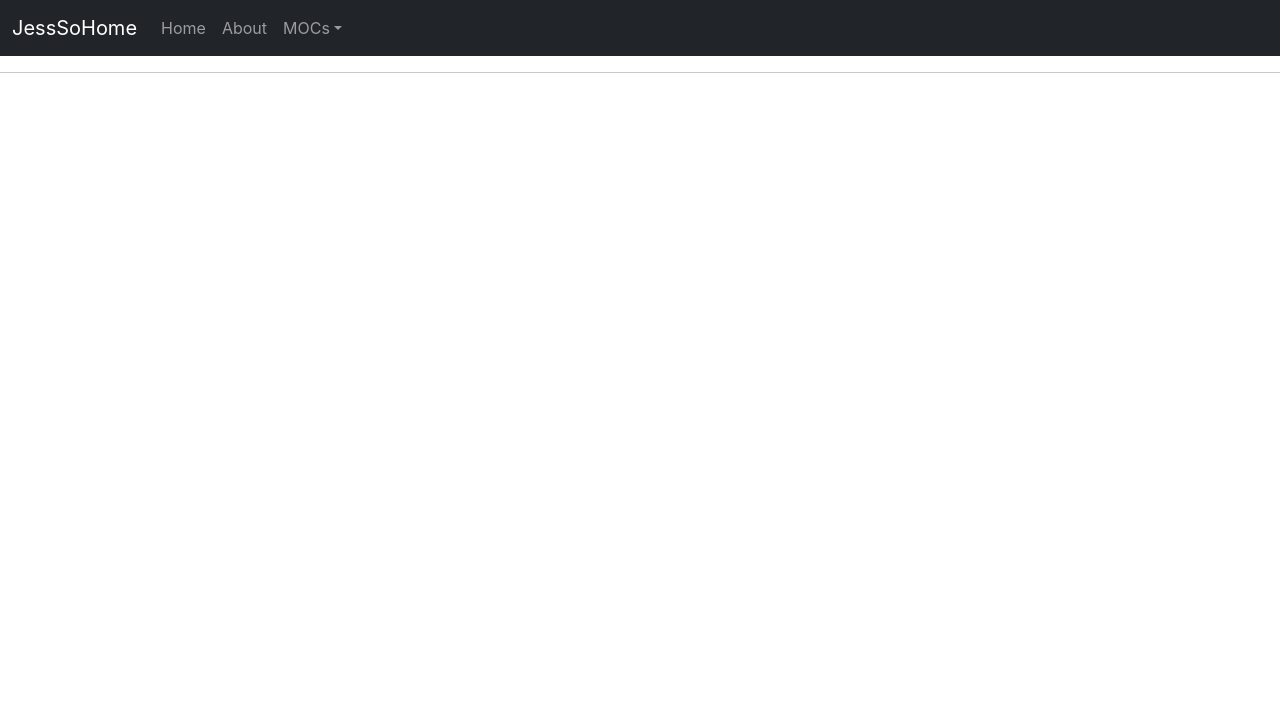
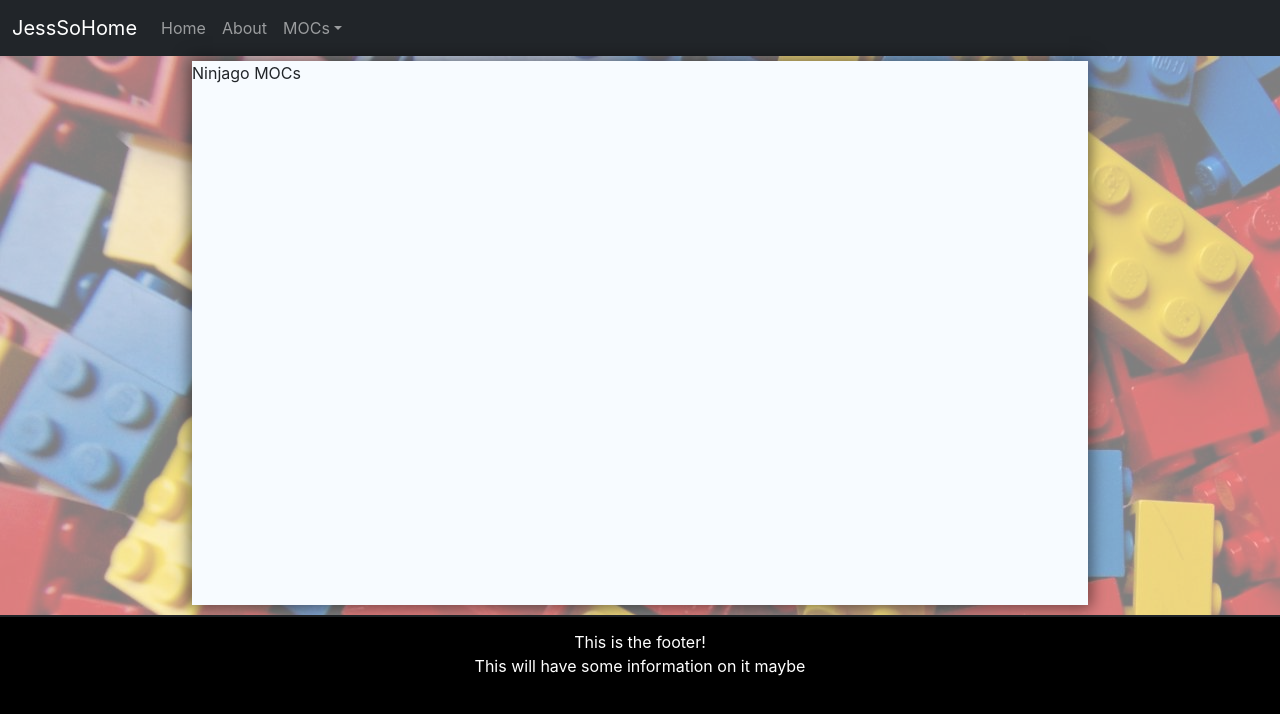
Before and after one commit to JessPls/JessSoHome, a React (Create React App) app in the folder jesssohome/: page /#/MOCs/Ninjago in a window 1280 px wide. Shown: the top 714 px of the page. Built offline with nearby package versions, Linux system fonts and the light colour scheme.

Commit message:
Initial commit for subpages, added footer and main content element

```diff
--- a/jesssohome/src/App.css
+++ b/jesssohome/src/App.css
@@ -1,16 +1,5 @@
 .App {
   text-align: center;
-}
-
-.App-logo {
-  height: 40vmin;
-  pointer-events: none;
-}
-
-@media (prefers-reduced-motion: no-preference) {
-  .App-logo {
-    animation: App-logo-spin infinite 20s linear;
-  }
 }
 
 .App-header {
@@ -27,12 +16,3 @@
 .App-link {
   color: #61dafb;
 }
-
-@keyframes App-logo-spin {
-  from {
-    transform: rotate(0deg);
-  }
-  to {
-    transform: rotate(360deg);
-  }
-}
--- a/jesssohome/src/App.js
+++ b/jesssohome/src/App.js
@@ -1,12 +1,15 @@
 import React from "react";
 import Navigation from "./elements/Navigation";
+import Footer from "./elements/Footer";
+
+import "./App.css";
 
 const App = () => {
-  return (
-        <div>
-          <Navigation/>
-          <hr/>
-        </div>
+    return (
+      <div className=".Content">
+        <Navigation/>
+        <Footer/>
+      </div>
     );
 };
 export default App;
--- /dev/null
+++ b/jesssohome/src/elements/Footer.css
@@ -0,0 +1,7 @@
+.Footer {
+    background-color: black;
+    color: white;
+    height: 200px;
+    text-align: center;
+    padding: 1% 0 0 0;
+}
--- /dev/null
+++ b/jesssohome/src/elements/Footer.js
@@ -0,0 +1,13 @@
+import "./Footer.css";
+
+function Footer() {
+    return (
+        <div className="Footer">
+            This is the footer!
+            <br/>
+            This will have some information on it maybe
+        </div>
+    );
+}
+
+export default Footer;
--- a/jesssohome/src/elements/Navigation.css
+++ b/jesssohome/src/elements/Navigation.css
@@ -7,5 +7,36 @@ Link {
 }
 
 .active {
-  background-color: #04AA6D;
+  background-color: #ffd0d7;
+  color: black;
 }
+
+.LegoBackground {
+  position: relative;
+  border-bottom: 2px solid;
+  padding-top: 5px;
+  padding-bottom: 10px;
+  min-height: calc(100vh - 256px);  /** window size minus header + footer size */
+}
+
+/** dummy element to only set opacity of background image */
+.LegoBackground::before {
+  content: "";
+  position: absolute;
+  top: 0;
+  left: 0;
+  width: 100%;
+  height: 100%;
+  background-image: url("../../public/bricks-background.jpg");
+  background-repeat: repeat;
+  opacity: 0.5;
+}
+
+.segment{
+  background-color: #f7fbff;
+  margin: 0 15%;
+  position: relative;
+  z-index: 1;
+  min-height: calc(100vh - 256px);
+  box-shadow: 0px 0px 15px 3px rgba(0, 0, 0, 0.5);
+}
--- a/jesssohome/src/elements/Navigation.js
+++ b/jesssohome/src/elements/Navigation.js
@@ -3,10 +3,15 @@ import Container from 'react-bootstrap/Container';
 import Nav from 'react-bootstrap/Nav';
 import Navbar from 'react-bootstrap/Navbar';
 import NavDropdown from 'react-bootstrap/NavDropdown';
+import "./Navigation.css";
 
 import Home from "../pages/Home";
 import About from "../pages/About";
 import MOCs from "../pages/MOCs";
+
+import StarWars from "../pages/StarWars";
+import Ninjago from "../pages/Ninjago";
+import Miscellaneous from "../pages/Miscellaneous";
 
 function Navigation() {
     return (<HashRouter>
@@ -19,20 +24,27 @@ function Navigation() {
                         <Nav.Link href="#home">Home</Nav.Link>
                         <Nav.Link href="#about">About</Nav.Link>
                         <NavDropdown id="nav-dropdown-dark-example" title="MOCs">
-                            <NavDropdown.Item href="https://www.google.com/">Action</NavDropdown.Item>
-                            <NavDropdown.Item href="https://www.google.com/">
-                                Another action
-                            </NavDropdown.Item>
+                            <NavDropdown.Item href="#MOCs/StarWars">Star Wars</NavDropdown.Item>
+                            <NavDropdown.Item href="#MOCs/Ninjago">Ninjago</NavDropdown.Item>
+                            <NavDropdown.Item href="#MOCs/Miscellaneous">Miscellaneous</NavDropdown.Item>
                         </NavDropdown>
                     </Nav>
                 </Navbar.Collapse>
             </Container>
         </Navbar>
-        <Routes>
-            <Route path="/home" element={<Home />} />
-            <Route path="/about" element={<About />} />
-            <Route path="/MOCs" element={<MOCs />} class="dropbtn" />
-        </Routes>
+        <div className="LegoBackground">
+            <div className="segment">
+                <Routes>
+                    <Route path="/home" element={<Home />} />
+                    <Route path="/about" element={<About />} />
+                    <Route path="/MOCs" element={<MOCs />} class="dropbtn" />
+                    <Route path="/MOCs/StarWars" element={<StarWars />} />
+                    <Route path="/MOCs/Ninjago" element={<Ninjago />} />
+                    <Route path="/MOCs/Miscellaneous" element={<Miscellaneous />} />
+                </Routes>
+            </div>
+        </div>
+
     </HashRouter>
 
     );
--- /dev/null
+++ b/jesssohome/src/pages/Miscellaneous.js
@@ -0,0 +1,7 @@
+function Miscellaneous() {
+    return (
+      <div>Miscellaneous MOCs</div>
+    );
+  }
+
+  export default Miscellaneous;
--- /dev/null
+++ b/jesssohome/src/pages/Ninjago.js
@@ -0,0 +1,7 @@
+function Ninjago() {
+    return (
+      <div>Ninjago MOCs</div>
+    );
+  }
+
+  export default Ninjago;
--- /dev/null
+++ b/jesssohome/src/pages/StarWars.js
@@ -0,0 +1,7 @@
+function StarWars() {
+    return (
+      <div>Star Wars MOCs</div>
+    );
+  }
+
+  export default StarWars;
```
Also changed, not shown: jesssohome/public/bricks-background.jpg (renamed from jesssohome/src/resources/bricks-background.jpg), jesssohome/public/repeating-brick-pattern.jpg (added).
